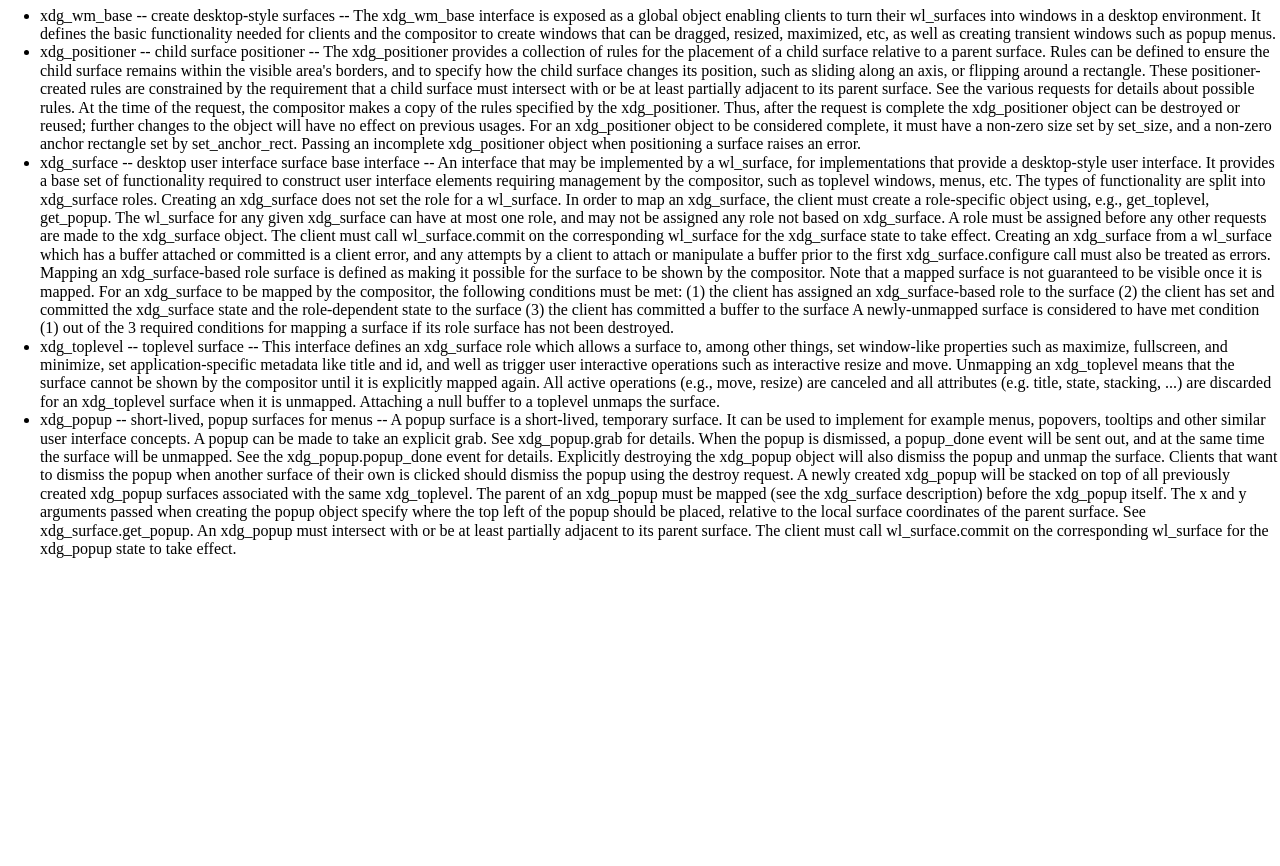
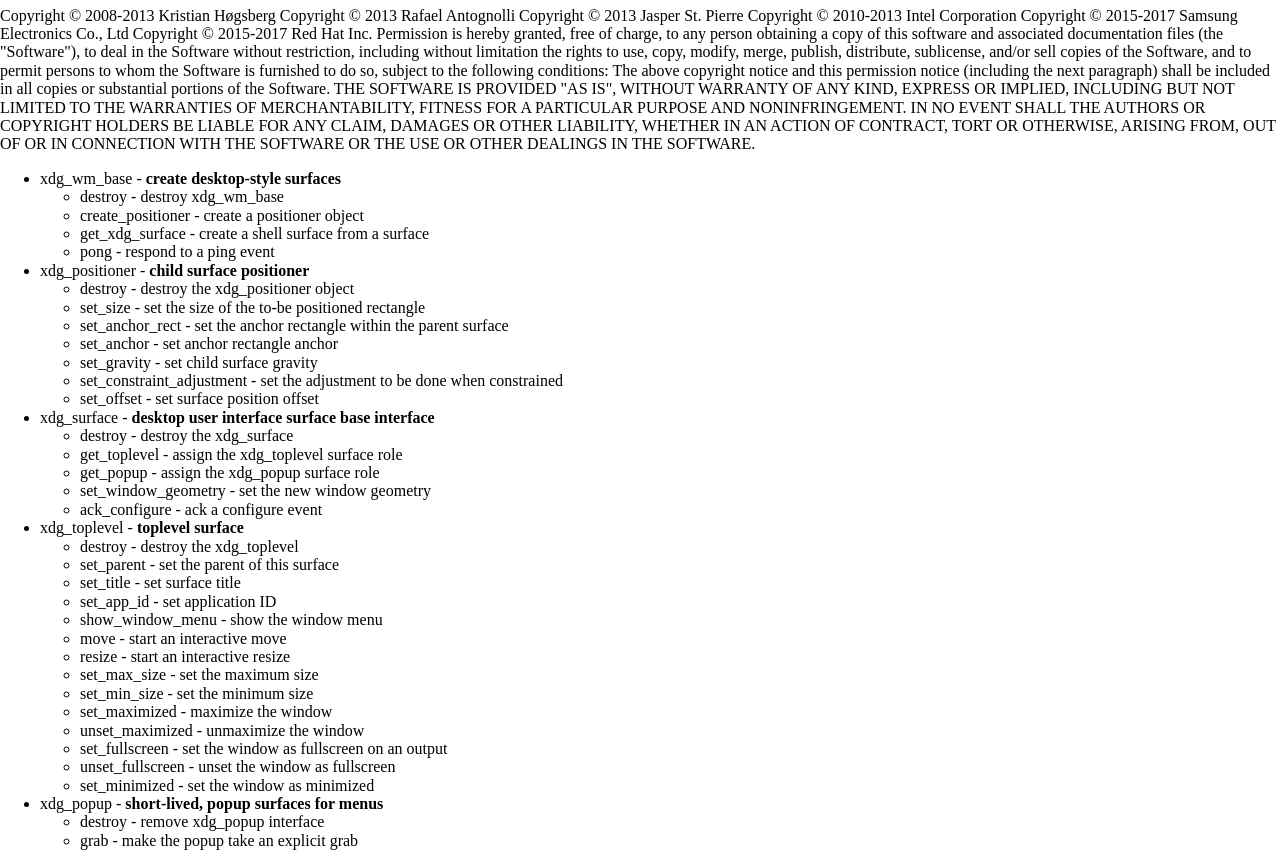
Before and after one commit to hoyon/wayland-protocol-docs, a plain HTML site: page site/index.html in a window 1280 px wide. Shown: the part 73-939 px from the top of the page. Before the commit the page ends 800 px from the top, so only its background shows below. Drawn offline with Linux system fonts and the light colour scheme.

Commit message:
organise code

```diff
--- a/site/index.html
+++ b/site/index.html
@@ -3,138 +3,209 @@
 <html lang="en">
   <head>
     <meta charset="UTF-8"/>
-    <title>Index</title>
-
-<style>
-</style>
+    <title>xdg_shell</title>
 
   </head>
   <body>
     <div id="content">
 
-  <h1>Interfaces</h1>
+  <h1>xdg_shell</h1>
+  <div>
+    Copyright © 2008-2013 Kristian Høgsberg
+    Copyright © 2013      Rafael Antognolli
+    Copyright © 2013      Jasper St. Pierre
+    Copyright © 2010-2013 Intel Corporation
+    Copyright © 2015-2017 Samsung Electronics Co., Ltd
+    Copyright © 2015-2017 Red Hat Inc.
+
+    Permission is hereby granted, free of charge, to any person obtaining a
+    copy of this software and associated documentation files (the &quot;Software&quot;),
+    to deal in the Software without restriction, including without limitation
+    the rights to use, copy, modify, merge, publish, distribute, sublicense,
+    and&#x2f;or sell copies of the Software, and to permit persons to whom the
+    Software is furnished to do so, subject to the following conditions:
+
+    The above copyright notice and this permission notice (including the next
+    paragraph) shall be included in all copies or substantial portions of the
+    Software.
+
+    THE SOFTWARE IS PROVIDED &quot;AS IS&quot;, WITHOUT WARRANTY OF ANY KIND, EXPRESS OR
+    IMPLIED, INCLUDING BUT NOT LIMITED TO THE WARRANTIES OF MERCHANTABILITY,
+    FITNESS FOR A PARTICULAR PURPOSE AND NONINFRINGEMENT.  IN NO EVENT SHALL
+    THE AUTHORS OR COPYRIGHT HOLDERS BE LIABLE FOR ANY CLAIM, DAMAGES OR OTHER
+    LIABILITY, WHETHER IN AN ACTION OF CONTRACT, TORT OR OTHERWISE, ARISING
+    FROM, OUT OF OR IN CONNECTION WITH THE SOFTWARE OR THE USE OR OTHER
+    DEALINGS IN THE SOFTWARE.
+  </div>
   <ul>
 
-      <li>xdg_wm_base -- create desktop-style surfaces --
-      The xdg_wm_base interface is exposed as a global object enabling clients
-      to turn their wl_surfaces into windows in a desktop environment. It
-      defines the basic functionality needed for clients and the compositor to
-      create windows that can be dragged, resized, maximized, etc, as well as
-      creating transient windows such as popup menus.
-    </li>
+      <li>
+        xdg_wm_base -
+        <strong>create desktop-style surfaces</strong>
+        <ul>
 
-      <li>xdg_positioner -- child surface positioner --
-      The xdg_positioner provides a collection of rules for the placement of a
-      child surface relative to a parent surface. Rules can be defined to ensure
-      the child surface remains within the visible area&#x27;s borders, and to
-      specify how the child surface changes its position, such as sliding along
-      an axis, or flipping around a rectangle. These positioner-created rules are
-      constrained by the requirement that a child surface must intersect with or
-      be at least partially adjacent to its parent surface.
+            <li>
+              destroy - destroy xdg_wm_base
+            </li>
 
-      See the various requests for details about possible rules.
+            <li>
+              create_positioner - create a positioner object
+            </li>
 
-      At the time of the request, the compositor makes a copy of the rules
-      specified by the xdg_positioner. Thus, after the request is complete the
-      xdg_positioner object can be destroyed or reused; further changes to the
-      object will have no effect on previous usages.
+            <li>
+              get_xdg_surface - create a shell surface from a surface
+            </li>
 
-      For an xdg_positioner object to be considered complete, it must have a
-      non-zero size set by set_size, and a non-zero anchor rectangle set by
-      set_anchor_rect. Passing an incomplete xdg_positioner object when
-      positioning a surface raises an error.
-    </li>
+            <li>
+              pong - respond to a ping event
+            </li>
 
-      <li>xdg_surface -- desktop user interface surface base interface --
-      An interface that may be implemented by a wl_surface, for
-      implementations that provide a desktop-style user interface.
+        </ul>
+      </li>
 
-      It provides a base set of functionality required to construct user
-      interface elements requiring management by the compositor, such as
-      toplevel windows, menus, etc. The types of functionality are split into
-      xdg_surface roles.
+      <li>
+        xdg_positioner -
+        <strong>child surface positioner</strong>
+        <ul>
 
-      Creating an xdg_surface does not set the role for a wl_surface. In order
-      to map an xdg_surface, the client must create a role-specific object
-      using, e.g., get_toplevel, get_popup. The wl_surface for any given
-      xdg_surface can have at most one role, and may not be assigned any role
-      not based on xdg_surface.
+            <li>
+              destroy - destroy the xdg_positioner object
+            </li>
 
-      A role must be assigned before any other requests are made to the
-      xdg_surface object.
+            <li>
+              set_size - set the size of the to-be positioned rectangle
+            </li>
 
-      The client must call wl_surface.commit on the corresponding wl_surface
-      for the xdg_surface state to take effect.
+            <li>
+              set_anchor_rect - set the anchor rectangle within the parent surface
+            </li>
 
-      Creating an xdg_surface from a wl_surface which has a buffer attached or
-      committed is a client error, and any attempts by a client to attach or
-      manipulate a buffer prior to the first xdg_surface.configure call must
-      also be treated as errors.
+            <li>
+              set_anchor - set anchor rectangle anchor
+            </li>
 
-      Mapping an xdg_surface-based role surface is defined as making it
-      possible for the surface to be shown by the compositor. Note that
-      a mapped surface is not guaranteed to be visible once it is mapped.
+            <li>
+              set_gravity - set child surface gravity
+            </li>
 
-      For an xdg_surface to be mapped by the compositor, the following
-      conditions must be met:
-      (1) the client has assigned an xdg_surface-based role to the surface
-      (2) the client has set and committed the xdg_surface state and the
-	  role-dependent state to the surface
-      (3) the client has committed a buffer to the surface
+            <li>
+              set_constraint_adjustment - set the adjustment to be done when constrained
+            </li>
 
-      A newly-unmapped surface is considered to have met condition (1) out
-      of the 3 required conditions for mapping a surface if its role surface
-      has not been destroyed.
-    </li>
+            <li>
+              set_offset - set surface position offset
+            </li>
 
-      <li>xdg_toplevel -- toplevel surface --
-      This interface defines an xdg_surface role which allows a surface to,
-      among other things, set window-like properties such as maximize,
-      fullscreen, and minimize, set application-specific metadata like title and
-      id, and well as trigger user interactive operations such as interactive
-      resize and move.
+        </ul>
+      </li>
 
-      Unmapping an xdg_toplevel means that the surface cannot be shown
-      by the compositor until it is explicitly mapped again.
-      All active operations (e.g., move, resize) are canceled and all
-      attributes (e.g. title, state, stacking, ...) are discarded for
-      an xdg_toplevel surface when it is unmapped.
+      <li>
+        xdg_surface -
+        <strong>desktop user interface surface base interface</strong>
+        <ul>
 
-      Attaching a null buffer to a toplevel unmaps the surface.
-    </li>
+            <li>
+              destroy - destroy the xdg_surface
+            </li>
 
-      <li>xdg_popup -- short-lived, popup surfaces for menus --
-      A popup surface is a short-lived, temporary surface. It can be used to
-      implement for example menus, popovers, tooltips and other similar user
-      interface concepts.
+            <li>
+              get_toplevel - assign the xdg_toplevel surface role
+            </li>
 
-      A popup can be made to take an explicit grab. See xdg_popup.grab for
-      details.
+            <li>
+              get_popup - assign the xdg_popup surface role
+            </li>
 
-      When the popup is dismissed, a popup_done event will be sent out, and at
-      the same time the surface will be unmapped. See the xdg_popup.popup_done
-      event for details.
+            <li>
+              set_window_geometry - set the new window geometry
+            </li>
 
-      Explicitly destroying the xdg_popup object will also dismiss the popup and
-      unmap the surface. Clients that want to dismiss the popup when another
-      surface of their own is clicked should dismiss the popup using the destroy
-      request.
+            <li>
+              ack_configure - ack a configure event
+            </li>
 
-      A newly created xdg_popup will be stacked on top of all previously created
-      xdg_popup surfaces associated with the same xdg_toplevel.
+        </ul>
+      </li>
 
-      The parent of an xdg_popup must be mapped (see the xdg_surface
-      description) before the xdg_popup itself.
+      <li>
+        xdg_toplevel -
+        <strong>toplevel surface</strong>
+        <ul>
 
-      The x and y arguments passed when creating the popup object specify
-      where the top left of the popup should be placed, relative to the
-      local surface coordinates of the parent surface. See
-      xdg_surface.get_popup. An xdg_popup must intersect with or be at least
-      partially adjacent to its parent surface.
+            <li>
+              destroy - destroy the xdg_toplevel
+            </li>
 
-      The client must call wl_surface.commit on the corresponding wl_surface
-      for the xdg_popup state to take effect.
-    </li>
+            <li>
+              set_parent - set the parent of this surface
+            </li>
+
+            <li>
+              set_title - set surface title
+            </li>
+
+            <li>
+              set_app_id - set application ID
+            </li>
+
+            <li>
+              show_window_menu - show the window menu
+            </li>
+
+            <li>
+              move - start an interactive move
+            </li>
+
+            <li>
+              resize - start an interactive resize
+            </li>
+
+            <li>
+              set_max_size - set the maximum size
+            </li>
+
+            <li>
+              set_min_size - set the minimum size
+            </li>
+
+            <li>
+              set_maximized - maximize the window
+            </li>
+
+            <li>
+              unset_maximized - unmaximize the window
+            </li>
+
+            <li>
+              set_fullscreen - set the window as fullscreen on an output
+            </li>
+
+            <li>
+              unset_fullscreen - unset the window as fullscreen
+            </li>
+
+            <li>
+              set_minimized - set the window as minimized
+            </li>
+
+        </ul>
+      </li>
+
+      <li>
+        xdg_popup -
+        <strong>short-lived, popup surfaces for menus</strong>
+        <ul>
+
+            <li>
+              destroy - remove xdg_popup interface
+            </li>
+
+            <li>
+              grab - make the popup take an explicit grab
+            </li>
+
+        </ul>
+      </li>
 
   </ul>
 
```
Also changed, not shown: templates/hello.html (deleted, +0 -15 lines), templates/protocol.html (+15 -9 lines), 3 other files.
